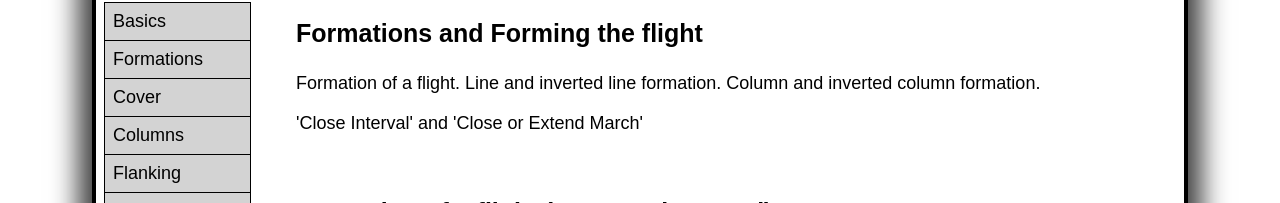
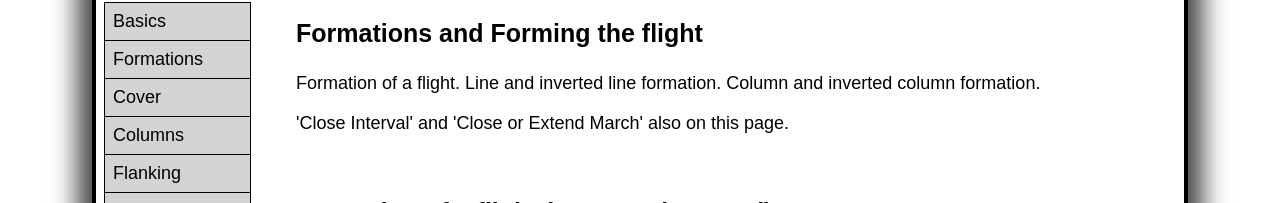
Before and after one commit to det895/det895.github.io, a plain HTML site: page formation_marching.html in a window 1280 px wide. Shown: the part 160-363 px from the top of the page. Drawn offline with Linux system fonts and the light colour scheme.

Commit message:
Update formation_marching.html

```diff
--- a/formation_marching.html
+++ b/formation_marching.html
@@ -50,7 +50,7 @@
     <section>
         <h3>Formations and Forming the flight</h3>
         <p>Formation of a flight. Line and inverted line formation. Column and inverted column formation.</p>
-        <p>'Close Interval' and 'Close or Extend March'</p>
+        <p>'Close Interval' and 'Close or Extend March' also on this page.</p>
         <br>
 
         <h3>Formation of a flight (at Normal Interval)</h3>
```
